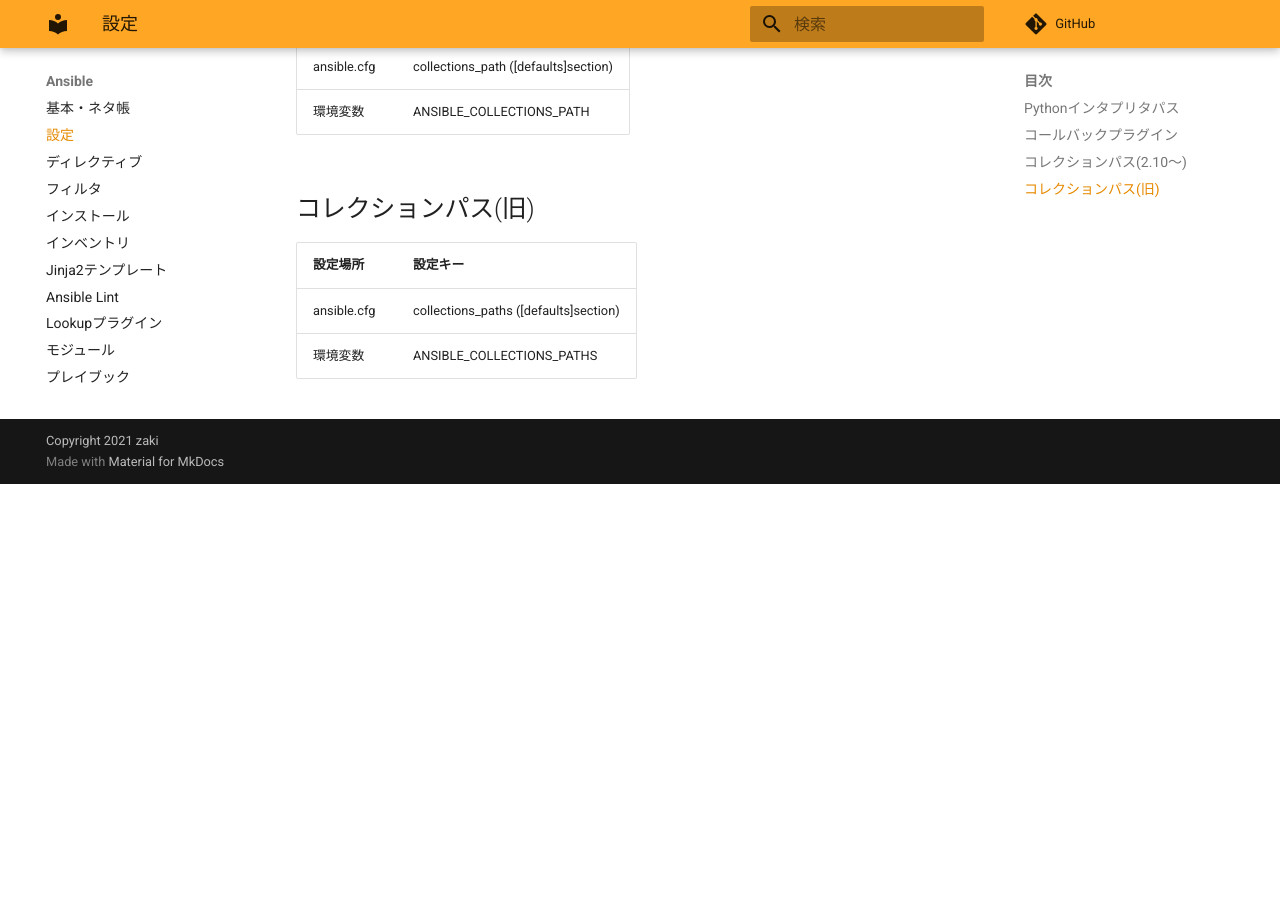
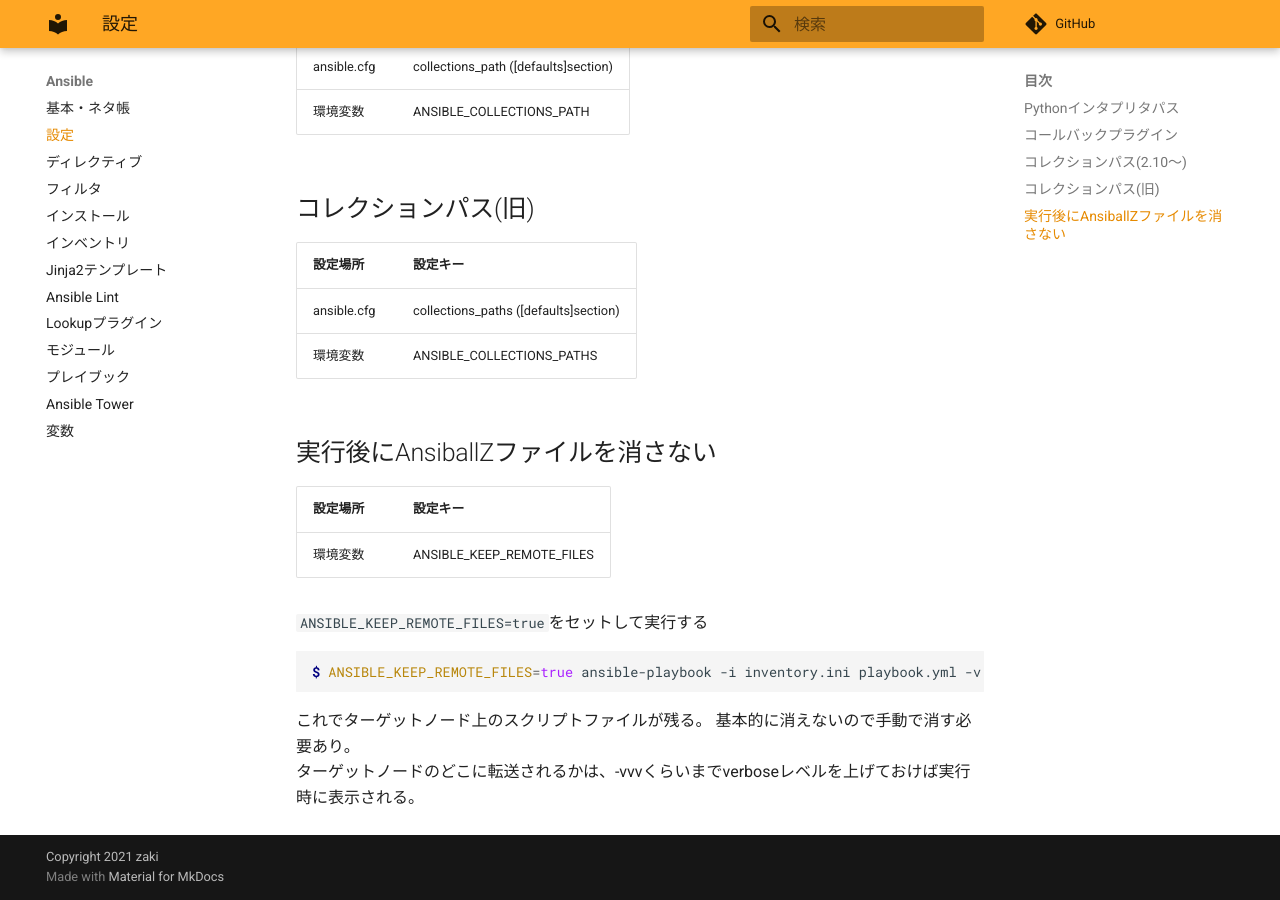
Before and after one commit to zaki-lknr/docs, an MkDocs documentation site: the page built from docs/Ansible/config.md, in a window 1280 px wide and 900 px high, scrolled down 814 px. Built offline with MkDocs 1.6.1 and Material for MkDocs 9.7.7, drawn with Linux system fonts in a browser that asks for light colours; comment, search, counter and statistics services are not loaded; before the commit the page ends 1298 px from its top, so only the background shows below that.

Commit message:
add: ansible/config: AnsiballZファイルの保持

````diff
--- a/docs/Ansible/config.md
+++ b/docs/Ansible/config.md
@@ -28,3 +28,18 @@
 | ----------- | ------------------------------------- |
 | ansible.cfg | collections_paths ([defaults]section) |
 | 環境変数        | ANSIBLE_COLLECTIONS_PATHS             |
+
+## 実行後にAnsiballZファイルを消さない
+
+| 設定場所 | 設定キー                      |
+| ---- | ------------------------- |
+| 環境変数 | ANSIBLE_KEEP_REMOTE_FILES |
+
+`ANSIBLE_KEEP_REMOTE_FILES=true`をセットして実行する
+
+```console
+$ ANSIBLE_KEEP_REMOTE_FILES=true ansible-playbook -i inventory.ini playbook.yml -v ...
+```
+
+これでターゲットノード上のスクリプトファイルが残る。 基本的に消えないので手動で消す必要あり。
+ターゲットノードのどこに転送されるかは、-vvvくらいまでverboseレベルを上げておけば実行時に表示される。
````
